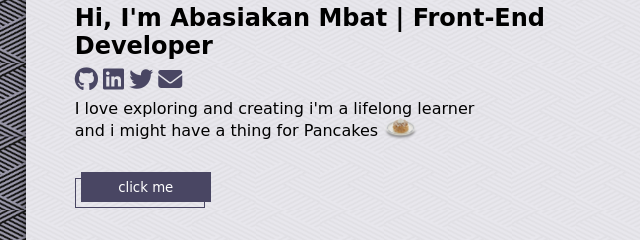
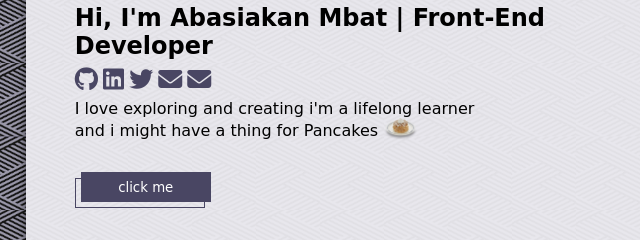
Before and after one commit to abasiakanmbat/Portfolio, a plain HTML site: page index.html in a window 1280 px wide. Shown: the part 231-471 px from the top of the page, 0-640 px from the left. Drawn offline with Linux system fonts and the light colour scheme.

Commit message:
Added facebook link

```diff
--- a/index.html
+++ b/index.html
@@ -42,6 +42,7 @@
 
             <li><a href="/">Pricing</a></li>
             <li><a href="/">Contact</a></li>
+
           </div>
         </ul>
       </nav>
@@ -56,7 +57,8 @@
                 <a href="https://www.linkedin.com/in/abasiakan-mbat-74a269232/"><i class="fa-brands fa-linkedin fa-xl" style="color: #494663;"></i></a>
                 <a href="https://twitter.com/Abasiakanmbat"><i class="fa-brands fa-twitter fa-xl" style="color: #494663;"></i></a>
                 <a href="https://basky2592@gmail.com"><i class="fa-solid fa-envelope fa-xl"style="color: #494663;"></i></a>
-            </div>
+                <a href="https://facebook.com/abasiakanmbat"><i class="fa-solid fa-envelope fa-xl"style="color: #494663;"></i></a>
+              </div>
             <p>
                 I love exploring and creating i'm a lifelong learner <br>
                 and i might have a thing for Pancakes <img src="/pngfind.com-pancakes-png-438193.png" class="pancake" alt="">
@@ -67,7 +69,9 @@
           </section>
 
             </section>
-        <section class="second-section "></section>
+        <section class="second-section ">
+
+        </section>
         <!-- <section class="third-section "></section>
         <section class="fourth-section "></section>
         <section class="fifth-section "></section> -->
```
Also changed, not shown: youtube.svg (added).
